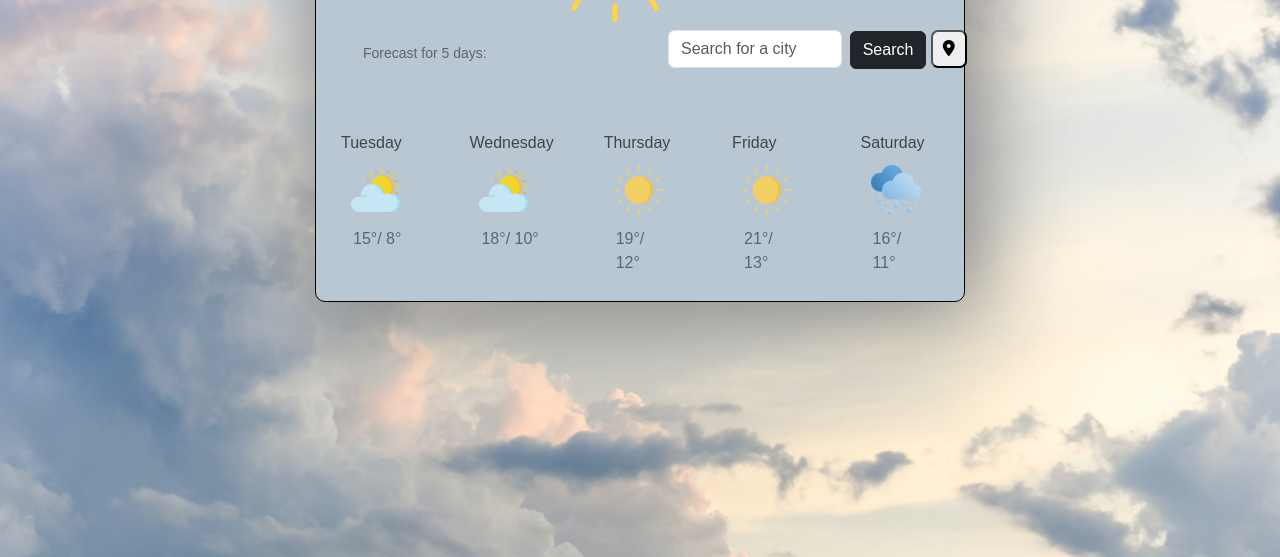
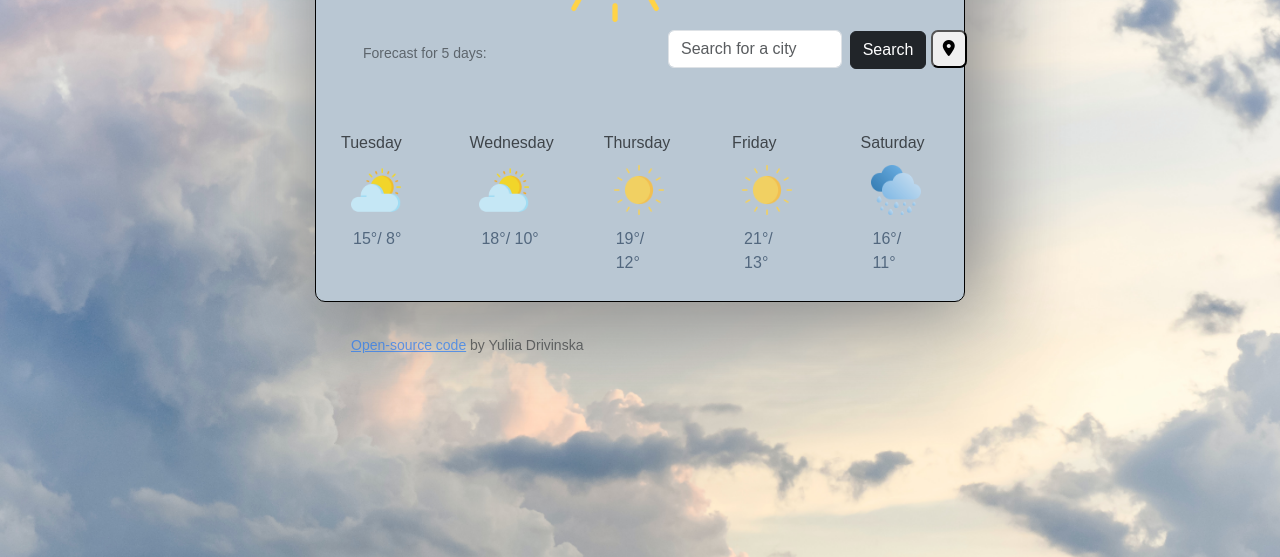
Before and after one commit to JuliaBonBon/workspace, a website built with Parcel: page index.html in a window 1280 px wide. Shown: the part 243-800 px from the top of the page. Built offline with nearby package versions, Linux system fonts and the light colour scheme; no server answers; a web font is replaced by a local one.

Commit message:
added github link

```diff
--- a/index.html
+++ b/index.html
@@ -26,7 +26,7 @@
     <div class="container">
 
       <div class="search-container">
-        <form action=""" class="row g-2" id="city-form">
+        <form action=""" class=" row g-2" id="city-form">
           <div class="col-5">
             <input type="text" id="city-name" placeholder="Search for a city" class="form-control" />
           </div>
@@ -48,7 +48,7 @@
           <h3 class="day-temp" id="main-temp"> 17
             <span>
               <a href="#" id="celsius" class="units">°C </a> |
-                <a href="#" id="farenheit" class="units" >°F</a>
+              <a href="#" id="farenheit" class="units">°F</a>
             </span>
 
           </h3>
@@ -130,7 +130,7 @@
         </div>
       </div>
     </div>
-
+    <p class="link"><a href="https://github.com/JuliaBonBon/workspace">Open-source code</a> by Yuliia Drivinska</p>
     <script src="src/index.js"></script>
 
 </body>
```
Lines whose indentation alone changed are shown as unchanged.
